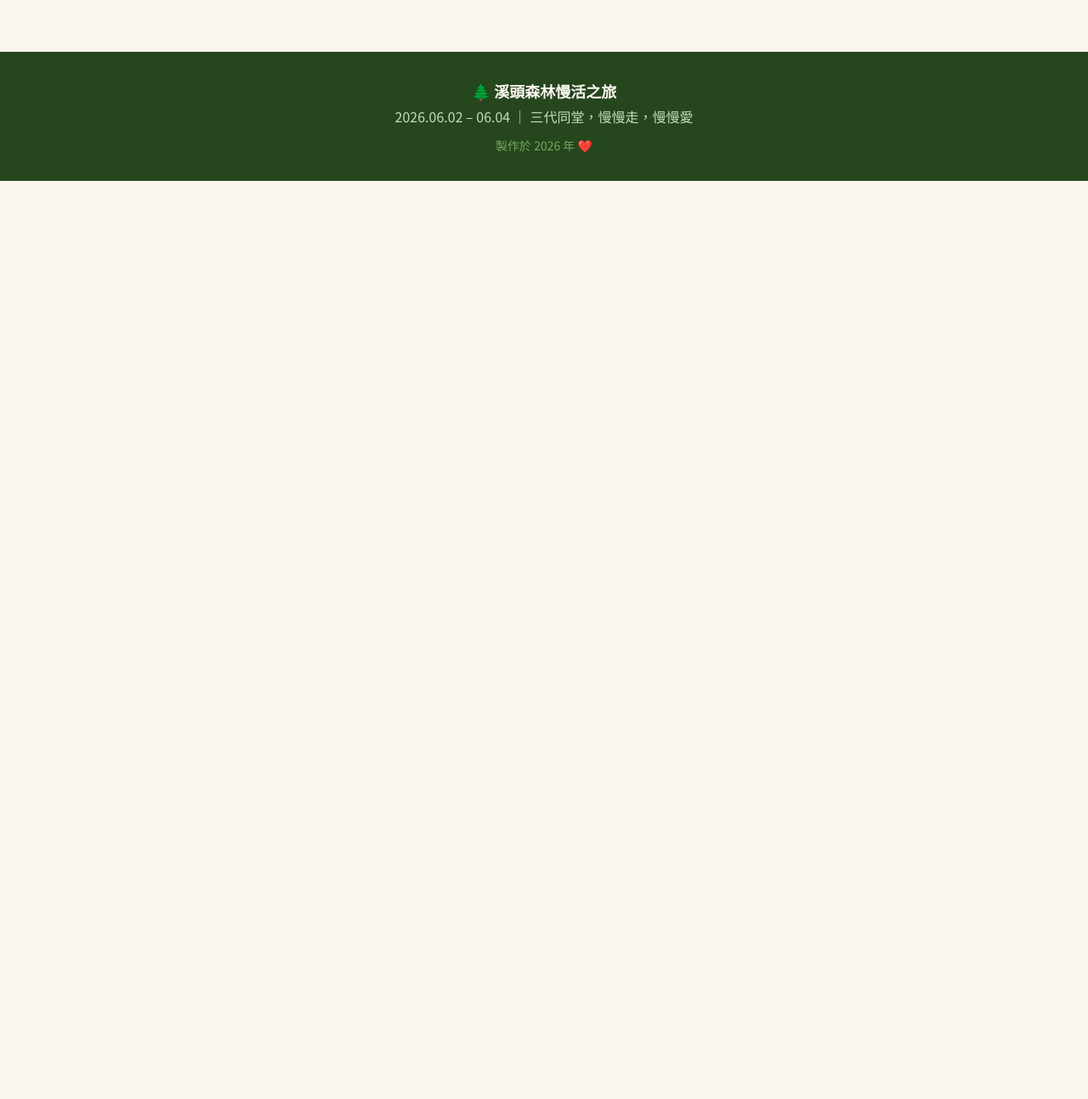
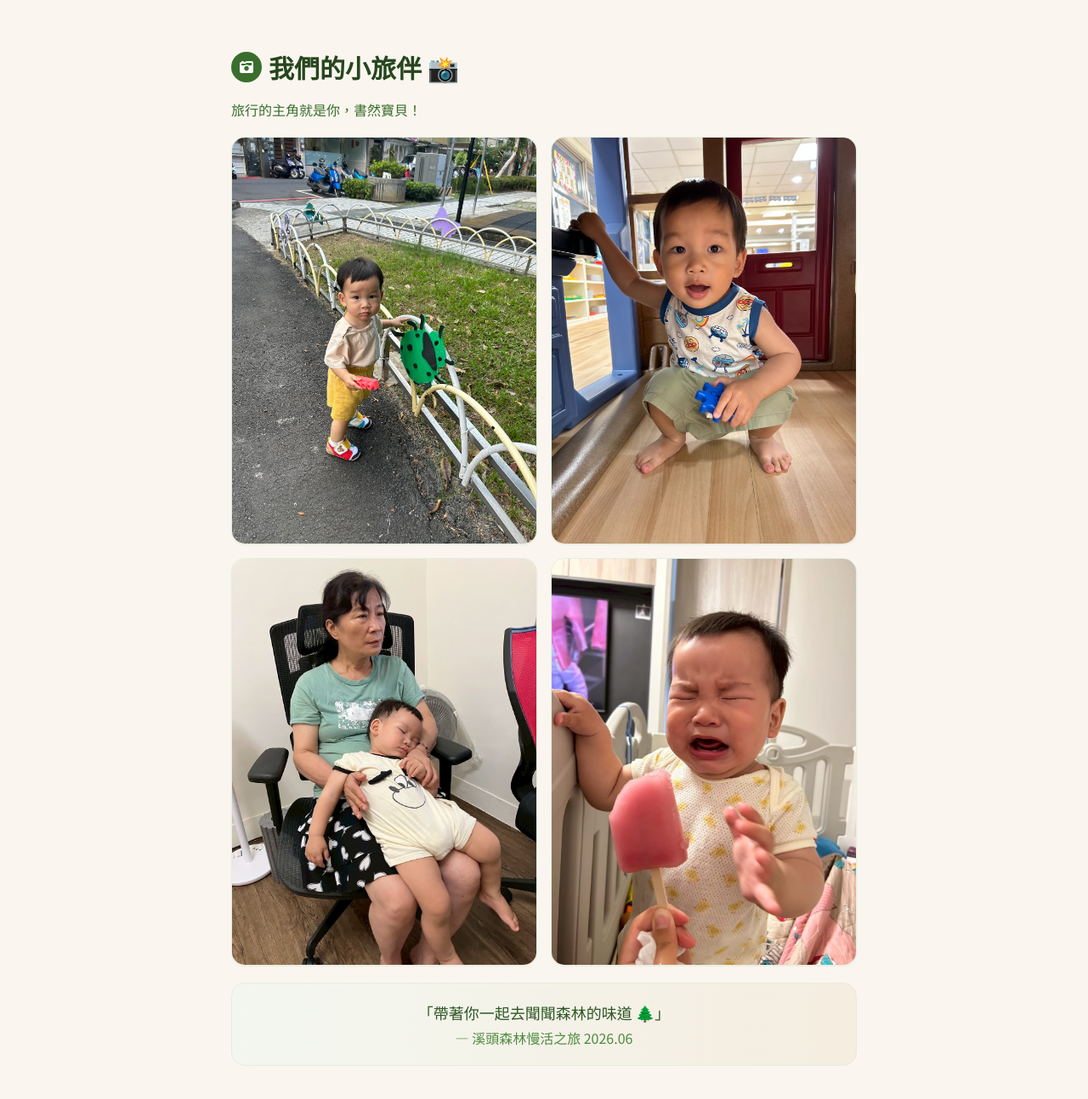
Before and after one commit to ken556621/xitou, a plain HTML site: page index.html in a window 1280 px wide. Shown: the part 2886-4180 px from the top of the page at 85% size. Before the commit the page ends 3099 px from the top, so only its background shows below. Drawn offline with nearby package versions, Linux system fonts and the light colour scheme.

Commit message:
新增行程網頁與寶貝相簿照片

```diff
--- a/index.html
+++ b/index.html
@@ -732,6 +732,59 @@
 </section>
 
 <!-- ══════════════════════════════════════════
+     寶貝相簿
+══════════════════════════════════════════ -->
+<section class="max-w-3xl mx-auto px-4 pb-12">
+  <h2 class="text-2xl sm:text-3xl font-bold text-forest-800 flex items-center gap-2 mb-5">
+    <span class="w-9 h-9 rounded-full bg-forest-600 text-white flex items-center justify-center text-base">
+      <i class="fa-solid fa-camera-retro"></i>
+    </span>
+    我們的小旅伴 📸
+  </h2>
+  <p class="text-forest-600 text-base mb-5">旅行的主角就是你，書然寶貝！</p>
+
+  <div class="grid grid-cols-2 gap-3 sm:gap-4">
+    <div class="card-hover rounded-2xl overflow-hidden shadow-sm border border-forest-100 aspect-[3/4]">
+      <img
+        src="baby1.jpg"
+        alt="書然寶貝 1"
+        class="w-full h-full object-cover"
+        loading="lazy"
+      />
+    </div>
+    <div class="card-hover rounded-2xl overflow-hidden shadow-sm border border-forest-100 aspect-[3/4]">
+      <img
+        src="baby4.jpg"
+        alt="書然與長輩"
+        class="w-full h-full object-cover"
+        loading="lazy"
+      />
+    </div>
+    <div class="card-hover rounded-2xl overflow-hidden shadow-sm border border-forest-100 aspect-[3/4]">
+      <img
+        src="baby2.jpg"
+        alt="書然寶貝 2"
+        class="w-full h-full object-cover"
+        loading="lazy"
+      />
+    </div>
+    <div class="card-hover rounded-2xl overflow-hidden shadow-sm border border-forest-100 aspect-[3/4]">
+      <img
+        src="baby3.jpg"
+        alt="書然寶貝 3"
+        class="w-full h-full object-cover"
+        loading="lazy"
+      />
+    </div>
+  </div>
+
+  <div class="mt-5 bg-gradient-to-r from-forest-50 to-warm rounded-2xl p-5 text-center border border-forest-100">
+    <p class="text-forest-700 text-lg font-medium">「帶著你一起去聞聞森林的味道 🌲」</p>
+    <p class="text-forest-500 text-base mt-1">— 溪頭森林慢活之旅 2026.06</p>
+  </div>
+</section>
+
+<!-- ══════════════════════════════════════════
      FOOTER
 ══════════════════════════════════════════ -->
 <footer class="bg-forest-800 text-forest-200 text-center py-8 px-4">
```
Also changed, not shown: baby1.jpg (added), baby2.jpg (added), baby3.jpg (added), baby4.jpg (added).
